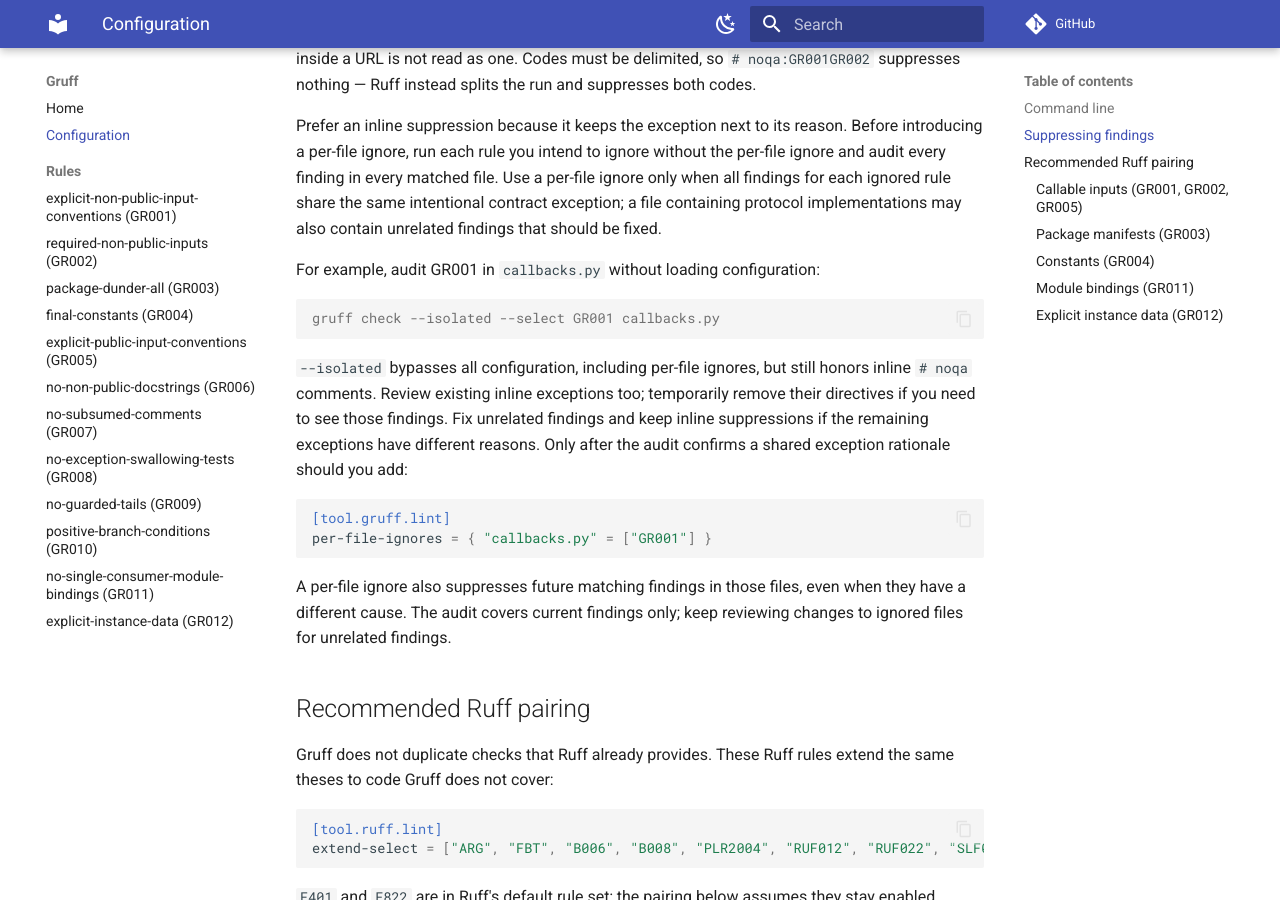
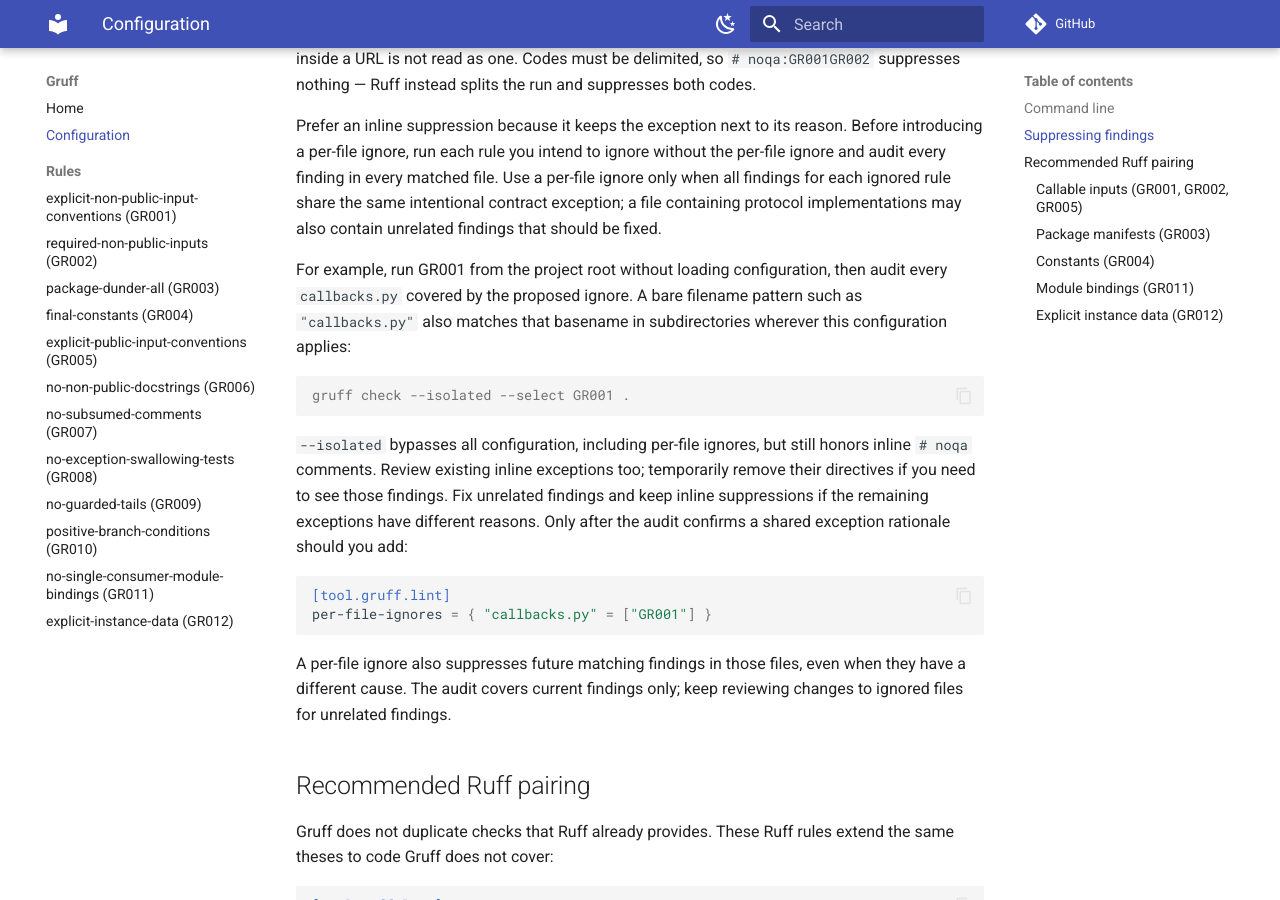
Before and after one commit to wkentaro/gruff, an MkDocs documentation site: the page built from docs/configuration.md, in a window 1280 px wide and 900 px high, scrolled down 1481 px. Built offline with MkDocs 1.6.1 and Material for MkDocs 9.7.7, drawn with Linux system fonts in a browser that asks for light colours; comment, search, counter and statistics services are not loaded.

Commit message:
docs: audit nested files before basename ignores
Run the example audit across the project and explain that a bare filename
ignore also matches nested files wherever the configuration applies.

````diff
--- a/docs/configuration.md
+++ b/docs/configuration.md
@@ -56,10 +56,10 @@ The directive does not have to start the comment. It may follow other comment te
 
 Prefer an inline suppression because it keeps the exception next to its reason. Before introducing a per-file ignore, run each rule you intend to ignore without the per-file ignore and audit every finding in every matched file. Use a per-file ignore only when all findings for each ignored rule share the same intentional contract exception; a file containing protocol implementations may also contain unrelated findings that should be fixed.
 
-For example, audit GR001 in `callbacks.py` without loading configuration:
+For example, run GR001 from the project root without loading configuration, then audit every `callbacks.py` covered by the proposed ignore. A bare filename pattern such as `"callbacks.py"` also matches that basename in subdirectories wherever this configuration applies:
 
 ```console
-gruff check --isolated --select GR001 callbacks.py
+gruff check --isolated --select GR001 .
 ```
 
 `--isolated` bypasses all configuration, including per-file ignores, but still honors inline `# noqa` comments. Review existing inline exceptions too; temporarily remove their directives if you need to see those findings. Fix unrelated findings and keep inline suppressions if the remaining exceptions have different reasons. Only after the audit confirms a shared exception rationale should you add:
````
